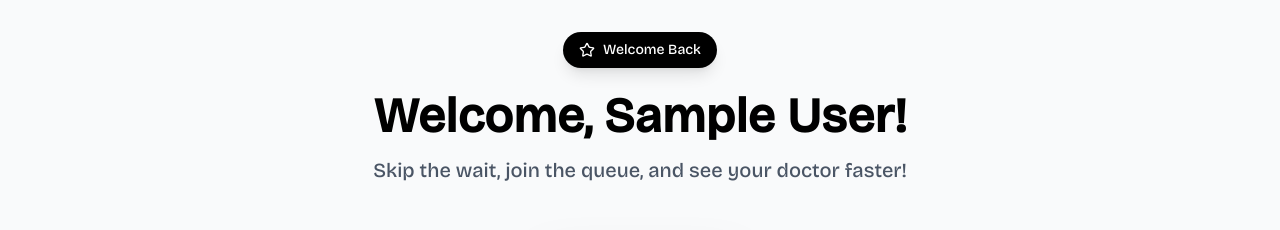
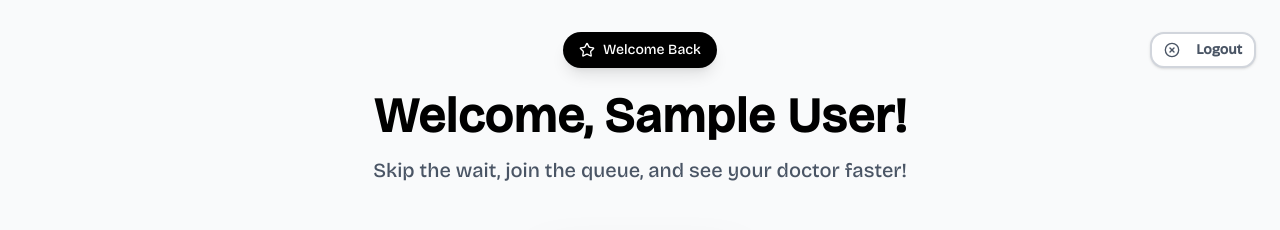
Before and after one commit to Nishal77/QueueManagement, a React (Vite) app: page /dashboard in a window 1280 px wide. Shown: the top 230 px of the page. Built offline with nearby package versions, Linux system fonts and the light colour scheme; no server answers; the database is empty; sample sign-in values are in the browser's storage.

Commit message:
Add safe env-example.txt with placeholder values

```diff
--- a/src/pages/BookingForm.jsx
+++ b/src/pages/BookingForm.jsx
@@ -11,7 +11,6 @@ import { authAPI, doctorsAPI, slotsAPI, appointmentsAPI } from '../services/supa
 import { useAuth } from '../context/AuthContext'
 import { useNavigate } from 'react-router-dom'
 import moment from 'moment'
-
 const BookingForm = ({ onBookingSuccess }) => {
   const [step, setStep] = useState(1)
   const [loading, setLoading] = useState(false)
--- a/src/pages/UserDashboard.jsx
+++ b/src/pages/UserDashboard.jsx
@@ -22,7 +22,7 @@ const UserDashboard = () => {
   const [loading, setLoading] = useState(false)
   const [refreshing, setRefreshing] = useState(false)
   const navigate = useNavigate()
-  const { user } = useAuth()
+  const { user, logout } = useAuth()
 
   // Fetch doctors
   const fetchDoctors = async () => {
@@ -269,7 +269,18 @@ const UserDashboard = () => {
       <div className="max-w-7xl mx-auto px-6 py-8">
 
         {/* Header */}
-        <div className="text-center mb-12">
+        <div className="text-center mb-12 relative">
+          <div className="absolute top-0 right-0">
+            <Button
+              onClick={logout}
+              variant="outline"
+              className="border-2 border-gray-300 text-gray-600 hover:bg-gray-100 hover:border-gray-400 px-4 py-2 rounded-xl font-semibold transition-all duration-300 shadow-sm hover:shadow-md"
+            >
+              <XCircle className="w-4 h-4 mr-2" />
+              Logout
+            </Button>
+          </div>
+
           <div className="inline-flex items-center px-4 py-2 bg-black text-white rounded-full text-sm font-medium shadow-lg mb-6">
             <Star className="w-4 h-4 mr-2" />
             Welcome Back
```
